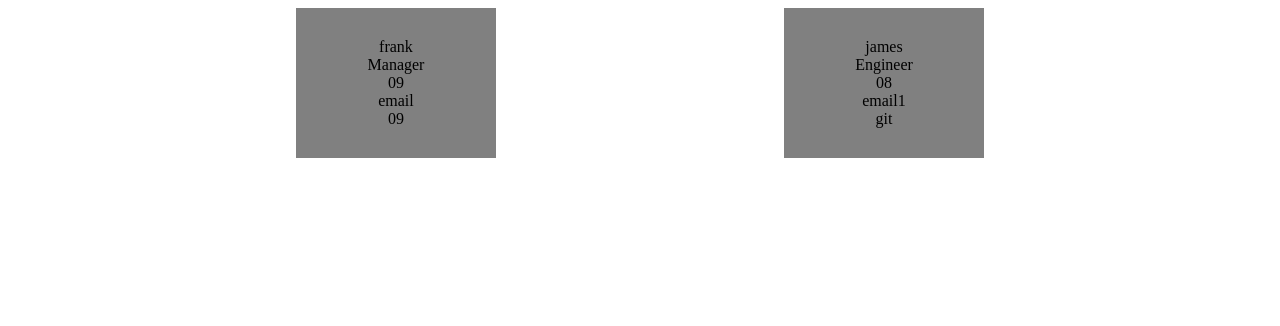
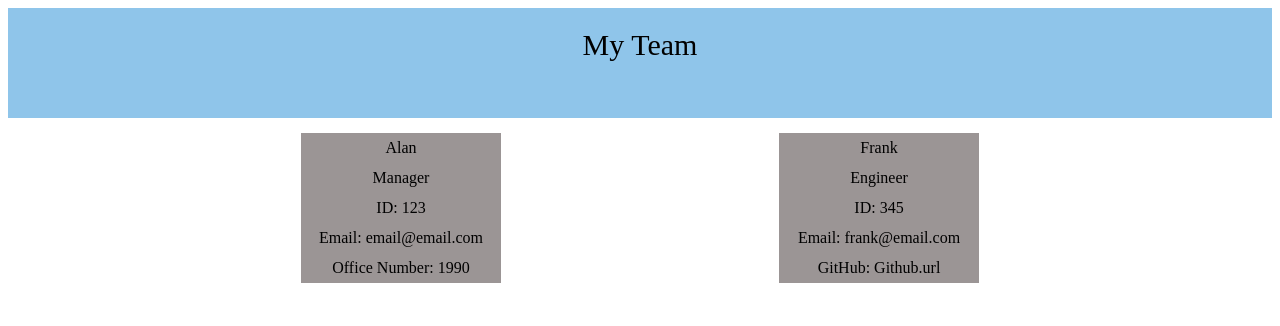
Before and after one commit to alab01/team-profile-generator-oop, a website: page index.html in a window 1280 px wide. Drawn offline with Linux system fonts and the light colour scheme.

Commit message:
completed all files

```diff
--- a/index.html
+++ b/index.html
@@ -7,4 +7,5 @@
              <title>Document</title>
              <link rel="stylesheet" type="text/css" href="style.css">
          </head>
-         <body><div class='main-container'><div class='member'><div class='member-name'>frank</div><div class='member-position'>Manager</div><div class='member-id'>09</div><div class='member-email'>email</div><div class='member-officeNumber'>09</div></div><div class='member'><div class='member-name'>james</div><div class='member-position'>Engineer</div><div class='member-id'>08</div><div class='member-email'>email1</div><div class='member-github'>git</div></div></div></body></html>
+         <body>
+         <header class= page-title>My Team</header><div class='main-container'><div class='member'><div class='member-name'>Alan</div><div class='member-position'>Manager</div><div class='member-id'>ID: 123</div><div class='member-email'>Email: email@email.com</div><div class='member-officeNumber'>Office Number: 1990</div></div><div class='member'><div class='member-name'>Frank</div><div class='member-position'>Engineer</div><div class='member-id'>ID: 345</div><div class='member-email'>Email: frank@email.com</div><div class='member-github'>GitHub: Github.url</div></div></div></body></html>
--- a/style.css
+++ b/style.css
@@ -4,10 +4,11 @@
     justify-content: space-evenly;
     align-items: center;
     flex-wrap: wrap;
+    padding: 15px;
 }
 
 .member {
-    background-color: grey;
+    background-color: rgb(155, 149, 149);
     width: 200px;
     height: 150px;
     display: flex;
@@ -16,3 +17,21 @@
     align-items: center;
     margin-bottom: 25px;
 }
+
+.page-title {
+    font-size: 30px;
+    text-align: center;
+    padding: 20px;
+    height: 70px;
+    background-color: rgb(143, 197, 234);
+}
+
+.member-name,
+.member-position,
+.member-id,
+.member-email,
+.member-officeNumber,
+.member-github,
+.member-school {
+    padding: 6px;
+}
```
Also changed, not shown: index.js (+11 -22 lines).
